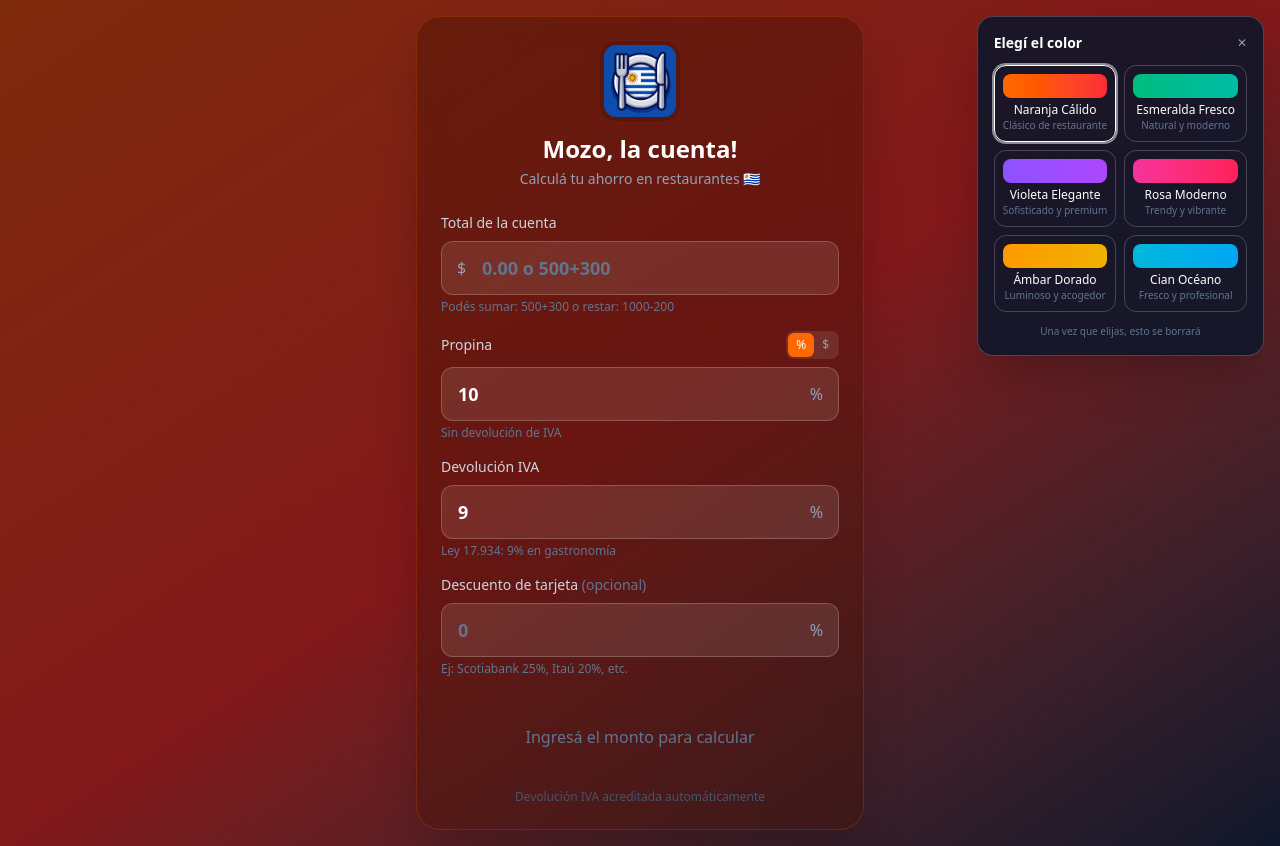
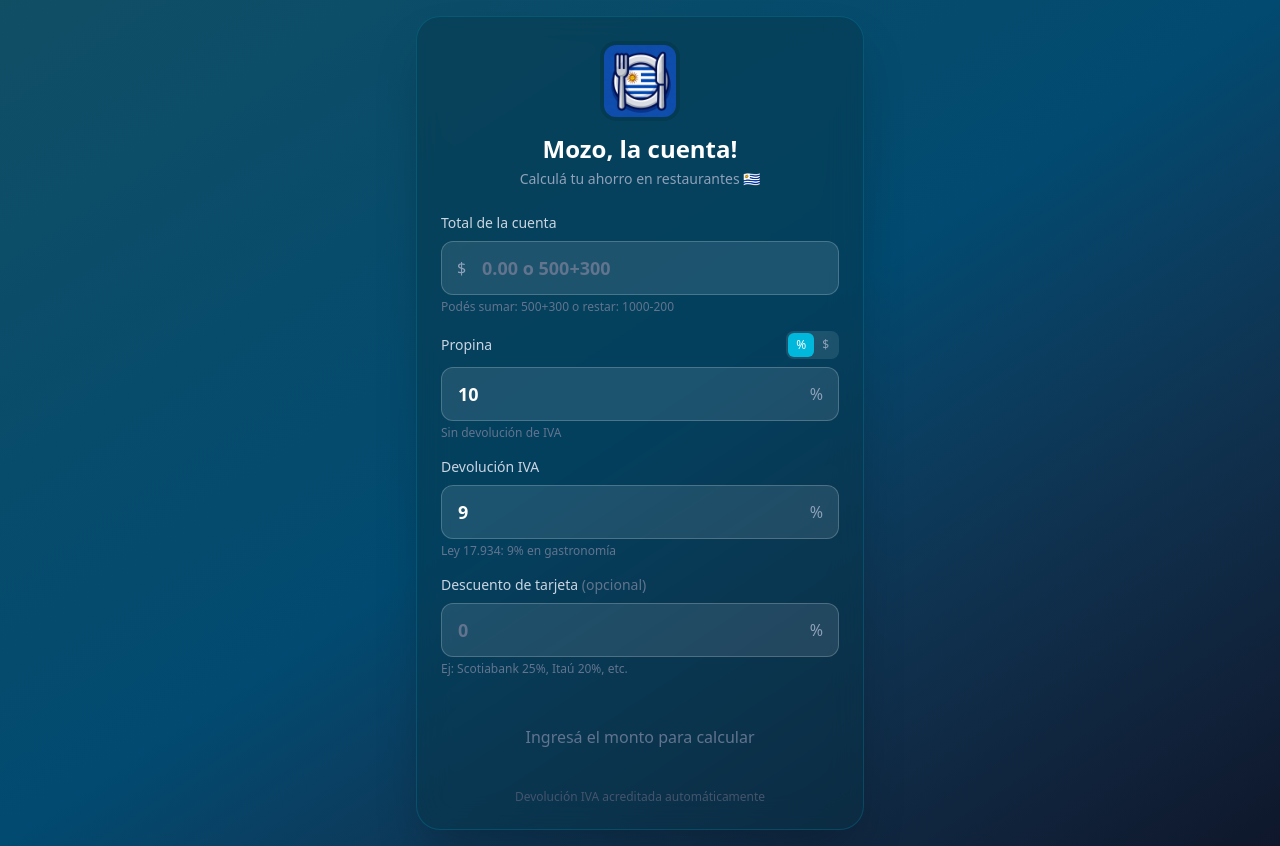
Before and after one commit to acabreragnz/mozo-la-cuenta, a React (Vite) app: page / in a window 1280 px wide. Built offline with nearby package versions, Linux system fonts and the light colour scheme.

Commit message:
Apply Cian Océano color palette permanently
- Remove color palette selector and all palette definitions
- Apply cyan/sky color scheme across the entire app
- Simplify code by removing dynamic theming system

```diff
--- a/src/RestaurantIVACalculator.tsx
+++ b/src/RestaurantIVACalculator.tsx
@@ -1,112 +1,4 @@
 import { useState, useMemo } from "react";
-
-// Definición de paletas de colores para la app
-const paletas = {
-  naranja: {
-    nombre: "Naranja Cálido",
-    descripcion: "Clásico de restaurante",
-    fondo: "bg-gradient-to-br from-orange-900 via-red-900 to-slate-900",
-    tarjeta: "bg-orange-950/40",
-    bordeCard: "border-orange-500/20",
-    botonActivo: "bg-orange-500",
-    botonInactivo: "text-slate-400 hover:text-white",
-    inputFocus: "focus:border-orange-500 focus:ring-orange-500/20",
-    acento: "text-orange-400",
-    acordeonBorde: "border-orange-500/30",
-    acordeonBg: "bg-orange-950/20",
-    gradienteResultado: "bg-gradient-to-r from-orange-500 to-red-500",
-    textoResultado: "text-orange-100",
-    toggle: "bg-orange-500",
-    preview: "bg-gradient-to-r from-orange-500 to-red-500",
-  },
-  esmeralda: {
-    nombre: "Esmeralda Fresco",
-    descripcion: "Natural y moderno",
-    fondo: "bg-gradient-to-br from-emerald-900 via-teal-900 to-slate-900",
-    tarjeta: "bg-emerald-950/40",
-    bordeCard: "border-emerald-500/20",
-    botonActivo: "bg-emerald-500",
-    botonInactivo: "text-slate-400 hover:text-white",
-    inputFocus: "focus:border-emerald-500 focus:ring-emerald-500/20",
-    acento: "text-emerald-400",
-    acordeonBorde: "border-emerald-500/30",
-    acordeonBg: "bg-emerald-950/20",
-    gradienteResultado: "bg-gradient-to-r from-emerald-500 to-teal-500",
-    textoResultado: "text-emerald-100",
-    toggle: "bg-emerald-500",
-    preview: "bg-gradient-to-r from-emerald-500 to-teal-500",
-  },
-  violeta: {
-    nombre: "Violeta Elegante",
-    descripcion: "Sofisticado y premium",
-    fondo: "bg-gradient-to-br from-violet-900 via-purple-900 to-slate-900",
-    tarjeta: "bg-violet-950/40",
-    bordeCard: "border-violet-500/20",
-    botonActivo: "bg-violet-500",
-    botonInactivo: "text-slate-400 hover:text-white",
-    inputFocus: "focus:border-violet-500 focus:ring-violet-500/20",
-    acento: "text-violet-400",
-    acordeonBorde: "border-violet-500/30",
-    acordeonBg: "bg-violet-950/20",
-    gradienteResultado: "bg-gradient-to-r from-violet-500 to-purple-500",
-    textoResultado: "text-violet-100",
-    toggle: "bg-violet-500",
-    preview: "bg-gradient-to-r from-violet-500 to-purple-500",
-  },
-  rosa: {
-    nombre: "Rosa Moderno",
-    descripcion: "Trendy y vibrante",
-    fondo: "bg-gradient-to-br from-pink-900 via-rose-900 to-slate-900",
-    tarjeta: "bg-pink-950/40",
-    bordeCard: "border-pink-500/20",
-    botonActivo: "bg-pink-500",
-    botonInactivo: "text-slate-400 hover:text-white",
-    inputFocus: "focus:border-pink-500 focus:ring-pink-500/20",
-    acento: "text-pink-400",
-    acordeonBorde: "border-pink-500/30",
-    acordeonBg: "bg-pink-950/20",
-    gradienteResultado: "bg-gradient-to-r from-pink-500 to-rose-500",
-    textoResultado: "text-pink-100",
-    toggle: "bg-pink-500",
-    preview: "bg-gradient-to-r from-pink-500 to-rose-500",
-  },
-  ambar: {
-    nombre: "Ámbar Dorado",
-    descripcion: "Luminoso y acogedor",
-    fondo: "bg-gradient-to-br from-amber-900 via-yellow-900 to-slate-900",
-    tarjeta: "bg-amber-950/40",
-    bordeCard: "border-amber-500/20",
-    botonActivo: "bg-amber-500",
-    botonInactivo: "text-slate-400 hover:text-white",
-    inputFocus: "focus:border-amber-500 focus:ring-amber-500/20",
-    acento: "text-amber-400",
-    acordeonBorde: "border-amber-500/30",
-    acordeonBg: "bg-amber-950/20",
-    gradienteResultado: "bg-gradient-to-r from-amber-500 to-yellow-500",
-    textoResultado: "text-amber-100",
-    toggle: "bg-amber-500",
-    preview: "bg-gradient-to-r from-amber-500 to-yellow-500",
-  },
-  cian: {
-    nombre: "Cian Océano",
-    descripcion: "Fresco y profesional",
-    fondo: "bg-gradient-to-br from-cyan-900 via-sky-900 to-slate-900",
-    tarjeta: "bg-cyan-950/40",
-    bordeCard: "border-cyan-500/20",
-    botonActivo: "bg-cyan-500",
-    botonInactivo: "text-slate-400 hover:text-white",
-    inputFocus: "focus:border-cyan-500 focus:ring-cyan-500/20",
-    acento: "text-cyan-400",
-    acordeonBorde: "border-cyan-500/30",
-    acordeonBg: "bg-cyan-950/20",
-    gradienteResultado: "bg-gradient-to-r from-cyan-500 to-sky-500",
-    textoResultado: "text-cyan-100",
-    toggle: "bg-cyan-500",
-    preview: "bg-gradient-to-r from-cyan-500 to-sky-500",
-  },
-} as const;
-
-type PaletaKey = keyof typeof paletas;
 
 export default function RestaurantIVACalculator() {
   const [montoExpresion, setMontoExpresion] = useState("");
@@ -116,27 +8,17 @@ export default function RestaurantIVACalculator() {
   const [descuentoTarjeta, setDescuentoTarjeta] = useState("");
   const [porcentajeIVA, setPorcentajeIVA] = useState("9");
   const [propinaEnDescuento, setPropinaEnDescuento] = useState(true);
-  const [tipoDescuento, setTipoDescuento] = useState("reembolso"); // 'reembolso' o 'factura'
+  const [tipoDescuento, setTipoDescuento] = useState("reembolso");
   const [acordeonAbierto, setAcordeonAbierto] = useState<
     "factura" | "pos" | null
   >(null);
-
-  // Estado para el selector de paleta de colores
-  const [paletaActual, setPaletaActual] = useState<PaletaKey>("naranja");
-  const [selectorVisible, setSelectorVisible] = useState(true);
-
-  // Obtener la paleta actual
-  const p = paletas[paletaActual];
 
   // Evaluar expresión matemática de forma segura
   const evaluarExpresion = (expr: string) => {
     if (!expr || expr.trim() === "") return 0;
     try {
-      // Solo permitir números, operadores básicos, paréntesis y puntos
       const sanitized = expr.replace(/[^0-9+\-*/.() ]/g, "");
       if (!sanitized) return 0;
-
-      // Evaluar de forma segura usando Function
       const result = new Function(`return ${sanitized}`)();
       return isNaN(result) || !isFinite(result) ? 0 : result;
     } catch {
@@ -152,20 +34,15 @@ export default function RestaurantIVACalculator() {
   const descuentoPorcentaje = parseFloat(descuentoTarjeta) || 0;
   const ivaReembolso = parseFloat(porcentajeIVA) || 0;
 
-  // Cálculos según tipo de descuento
   const montoDescontadoFactura =
     tipoDescuento === "factura"
       ? montoNumerico * (1 - descuentoPorcentaje / 100)
       : montoNumerico;
 
-  // Monto en POS
   const montoPOS = montoDescontadoFactura;
 
-  // Calcular propina sobre el monto del POS (no sobre el e-ticket)
   const propinaNumerico = useMemo(() => {
-    // La propina siempre se calcula sobre el monto que va al POS
     const basePropina = montoPOS;
-
     if (tipoPropina === "porcentaje") {
       const pct = parseFloat(propinaPorcentaje) || 0;
       return basePropina * (pct / 100);
@@ -182,20 +59,16 @@ export default function RestaurantIVACalculator() {
 
   const subtotal = montoNumerico + propinaNumerico;
 
-  // Para reembolso, el descuento se calcula sobre subtotal o solo monto
   const baseDescuentoTarjeta = propinaEnDescuento ? subtotal : montoNumerico;
   const montoDescuentoTarjeta =
     tipoDescuento === "reembolso"
       ? baseDescuentoTarjeta * (descuentoPorcentaje / 100)
       : montoNumerico * (descuentoPorcentaje / 100);
 
-  // Base gravada: siempre sobre el monto efectivamente facturado (sin propina)
-  // Si es descuento en factura, usar el monto del POS (puede ser redondeado)
   const montoParaIVA = tipoDescuento === "factura" ? montoPOS : montoNumerico;
   const montoGravado = montoParaIVA / 1.22;
   const descuentoIVA = montoGravado * (ivaReembolso / 100);
 
-  // Total final
   const precioFinal =
     tipoDescuento === "factura"
       ? montoPOS + propinaNumerico - descuentoIVA
@@ -214,58 +87,10 @@ export default function RestaurantIVACalculator() {
   const expresionTieneOperador = /[+\-*/]/.test(montoExpresion);
 
   return (
-    <div className={`min-h-screen flex items-center justify-center p-4 ${p.fondo} transition-all duration-500`}>
-      {/* Selector de Paleta de Colores */}
-      {selectorVisible && (
-        <div className="fixed top-4 right-4 z-50">
-          <div className="backdrop-blur-lg rounded-2xl shadow-2xl p-4 border bg-slate-900/90 border-white/20 max-w-xs">
-            <div className="flex items-center justify-between mb-3">
-              <h3 className="text-white font-semibold text-sm">Elegí el color</h3>
-              <button
-                onClick={() => setSelectorVisible(false)}
-                className="text-slate-400 hover:text-white text-xs"
-              >
-                ✕
-              </button>
-            </div>
-            <div className="grid grid-cols-2 gap-2">
-              {(Object.keys(paletas) as PaletaKey[]).map((key) => (
-                <button
-                  key={key}
-                  onClick={() => setPaletaActual(key)}
-                  className={`p-2 rounded-xl border transition-all ${
-                    paletaActual === key
-                      ? "border-white ring-2 ring-white/50"
-                      : "border-white/20 hover:border-white/40"
-                  }`}
-                >
-                  <div className={`h-6 rounded-lg mb-1 ${paletas[key].preview}`} />
-                  <p className="text-white text-xs font-medium">{paletas[key].nombre}</p>
-                  <p className="text-slate-500 text-[10px]">{paletas[key].descripcion}</p>
-                </button>
-              ))}
-            </div>
-            <p className="text-slate-500 text-[10px] mt-3 text-center">
-              Una vez que elijas, esto se borrará
-            </p>
-          </div>
-        </div>
-      )}
-
-      {/* Botón para mostrar selector si está oculto */}
-      {!selectorVisible && (
-        <button
-          onClick={() => setSelectorVisible(true)}
-          className="fixed top-4 right-4 z-50 p-3 rounded-full backdrop-blur-lg shadow-lg border bg-slate-900/80 border-white/20 hover:bg-slate-800/80 transition-all"
-          title="Cambiar colores"
-        >
-          <span className="text-lg">🎨</span>
-        </button>
-      )}
-
-      <div className={`backdrop-blur-lg rounded-3xl shadow-2xl p-6 w-full max-w-md border ${p.tarjeta} ${p.bordeCard} transition-all duration-500`}>
+    <div className="min-h-screen flex items-center justify-center p-4 bg-gradient-to-br from-cyan-900 via-sky-900 to-slate-900">
+      <div className="backdrop-blur-lg rounded-3xl shadow-2xl p-6 w-full max-w-md border bg-cyan-950/40 border-cyan-500/20">
         <div className="text-center mb-6">
-          <div className={`inline-flex items-center justify-center w-20 h-20 rounded-2xl mb-3 ${p.tarjeta} p-1`}>
+          <div className="inline-flex items-center justify-center w-20 h-20 rounded-2xl mb-3 bg-cyan-950/40 p-1">
             <img src="/favicon.jpg" alt="Mozo, la cuenta!" className="w-full h-full rounded-xl" />
           </div>
           <h1 className="text-2xl font-bold text-white">Mozo, la cuenta!</h1>
@@ -289,7 +114,7 @@ export default function RestaurantIVACalculator() {
                 value={montoExpresion}
                 onChange={(e) => setMontoExpresion(e.target.value)}
                 placeholder="0.00 o 500+300"
-                className={`w-full pl-10 pr-4 py-3 text-lg font-semibold bg-white/10 border border-white/20 rounded-xl text-white placeholder-slate-500 focus:ring-2 focus:outline-none transition-all ${p.inputFocus}`}
+                className="w-full pl-10 pr-4 py-3 text-lg font-semibold bg-white/10 border border-white/20 rounded-xl text-white placeholder-slate-500 focus:ring-2 focus:outline-none transition-all focus:border-cyan-500 focus:ring-cyan-500/20"
               />
             </div>
             {expresionTieneOperador && montoNumerico > 0 && (
@@ -312,8 +137,8 @@ export default function RestaurantIVACalculator() {
                   onClick={() => setTipoPropina("porcentaje")}
                   className={`px-2 py-1 text-xs rounded-md transition-all ${
                     tipoPropina === "porcentaje"
-                      ? `${p.botonActivo} text-white`
-                      : p.botonInactivo
+                      ? "bg-cyan-500 text-white"
+                      : "text-slate-400 hover:text-white"
                   }`}
                 >
                   %
@@ -322,8 +147,8 @@ export default function RestaurantIVACalculator() {
                   onClick={() => setTipoPropina("fija")}
                   className={`px-2 py-1 text-xs rounded-md transition-all ${
                     tipoPropina === "fija"
-                      ? `${p.botonActivo} text-white`
-                      : p.botonInactivo
+                      ? "bg-cyan-500 text-white"
+                      : "text-slate-400 hover:text-white"
                   }`}
                 >
                   $
@@ -347,7 +172,7 @@ export default function RestaurantIVACalculator() {
                     : setPropinaFija(e.target.value)
                 }
                 placeholder={tipoPropina === "porcentaje" ? "10" : "0.00"}
-                className={`w-full py-3 text-lg font-semibold bg-white/10 border border-white/20 rounded-xl text-white placeholder-slate-500 focus:ring-2 focus:outline-none transition-all ${p.inputFocus} ${
+                className={`w-full py-3 text-lg font-semibold bg-white/10 border border-white/20 rounded-xl text-white placeholder-slate-500 focus:ring-2 focus:outline-none transition-all focus:border-cyan-500 focus:ring-cyan-500/20 ${
                   tipoPropina === "fija" ? "pl-10 pr-4" : "pl-4 pr-10"
                 }`}
               />
@@ -377,7 +202,7 @@ export default function RestaurantIVACalculator() {
                 placeholder="9"
                 min="0"
                 max="22"
-                className={`w-full pl-4 pr-10 py-3 text-lg font-semibold bg-white/10 border border-white/20 rounded-xl text-white placeholder-slate-500 focus:ring-2 focus:outline-none transition-all ${p.inputFocus}`}
+                className="w-full pl-4 pr-10 py-3 text-lg font-semibold bg-white/10 border border-white/20 rounded-xl text-white placeholder-slate-500 focus:ring-2 focus:outline-none transition-all focus:border-cyan-500 focus:ring-cyan-500/20"
               />
               <span className="absolute right-4 top-1/2 -translate-y-1/2 text-slate-400 font-medium">
                 %
@@ -401,7 +226,7 @@ export default function RestaurantIVACalculator() {
                 placeholder="0"
                 min="0"
                 max="100"
-                className={`w-full pl-4 pr-10 py-3 text-lg font-semibold bg-white/10 border border-white/20 rounded-xl text-white placeholder-slate-500 focus:ring-2 focus:outline-none transition-all ${p.inputFocus}`}
+                className="w-full pl-4 pr-10 py-3 text-lg font-semibold bg-white/10 border border-white/20 rounded-xl text-white placeholder-slate-500 focus:ring-2 focus:outline-none transition-all focus:border-cyan-500 focus:ring-cyan-500/20"
               />
               <span className="absolute right-4 top-1/2 -translate-y-1/2 text-slate-400 font-medium">
                 %
@@ -418,8 +243,8 @@ export default function RestaurantIVACalculator() {
                     onClick={() => setTipoDescuento("reembolso")}
                     className={`flex-1 py-2 px-3 rounded-lg text-xs font-medium transition-all ${
                       tipoDescuento === "reembolso"
-                        ? `${p.botonActivo} text-white`
-                        : p.botonInactivo
+                        ? "bg-cyan-500 text-white"
+                        : "text-slate-400 hover:text-white"
                     }`}
                   >
                     Reembolso
@@ -428,8 +253,8 @@ export default function RestaurantIVACalculator() {
                     onClick={() => setTipoDescuento("factura")}
                     className={`flex-1 py-2 px-3 rounded-lg text-xs font-medium transition-all ${
                       tipoDescuento === "factura"
-                        ? `${p.botonActivo} text-white`
-                        : p.botonInactivo
+                        ? "bg-cyan-500 text-white"
+                        : "text-slate-400 hover:text-white"
                     }`}
                   >
                     En factura
@@ -450,7 +275,7 @@ export default function RestaurantIVACalculator() {
               >
                 <div
                   className={`relative w-11 h-6 rounded-full transition-colors duration-300 ${
-                    propinaEnDescuento ? p.toggle : "bg-white/20"
+                    propinaEnDescuento ? "bg-cyan-500" : "bg-white/20"
                   }`}
                 >
                   <div
@@ -549,33 +374,33 @@ export default function RestaurantIVACalculator() {
             {ivaReembolso > 0 && (
               <div className="flex justify-between items-center py-2 text-sm">
                 <div>
-                  <span className={p.acento}>
+                  <span className="text-cyan-400">
                     Devolución IVA ({ivaReembolso}%)
                   </span>
                   <p className="text-xs text-slate-500">
                     Sobre gravado $ {formatMoney(montoGravado)}
                   </p>
                 </div>
-                <span className={p.acento}>
+                <span className="text-cyan-400">
                   - $ {formatMoney(descuentoIVA)}
                 </span>
               </div>
             )}
 
-            <div className={`rounded-2xl p-4 mt-3 ${p.gradienteResultado} transition-all duration-500`}>
+            <div className="rounded-2xl p-4 mt-3 bg-gradient-to-r from-cyan-500 to-sky-500">
               <div className="flex justify-between items-center">
                 <div>
-                  <p className={`text-sm ${p.textoResultado}`}>Pagás</p>
+                  <p className="text-sm text-cyan-100">Pagás</p>
                   <p className="text-white text-2xl font-bold">
                     $ {formatMoney(precioFinal)}
                   </p>
                 </div>
                 <div className="text-right">
-                  <p className={`text-sm ${p.textoResultado}`}>Ahorrás</p>
+                  <p className="text-sm text-cyan-100">Ahorrás</p>
                   <p className="text-white text-lg font-semibold">
                     $ {formatMoney(ahorroTotal)}
                   </p>
-                  <p className={`text-xs ${p.textoResultado}`}>
+                  <p className="text-xs text-cyan-100">
                     ({porcentajeAhorro.toFixed(1)}%)
                   </p>
                 </div>
@@ -585,7 +410,7 @@ export default function RestaurantIVACalculator() {
             {/* Acordeones de comprobantes */}
             <div className="mt-4 space-y-2">
               {/* Acordeón Factura */}
-              <div className={`rounded-xl border overflow-hidden ${p.acordeonBorde} ${p.acordeonBg} transition-all duration-500`}>
+              <div className="rounded-xl border overflow-hidden border-cyan-500/30 bg-cyan-950/20">
                 <button
                   onClick={() =>
                     setAcordeonAbierto(
@@ -661,7 +486,7 @@ export default function RestaurantIVACalculator() {
               </div>
 
               {/* Acordeón POS */}
-              <div className={`rounded-xl border overflow-hidden ${p.acordeonBorde} ${p.acordeonBg} transition-all duration-500`}>
+              <div className="rounded-xl border overflow-hidden border-cyan-500/30 bg-cyan-950/20">
                 <button
                   onClick={() =>
                     setAcordeonAbierto(acordeonAbierto === "pos" ? null : "pos")
@@ -698,10 +523,10 @@ export default function RestaurantIVACalculator() {
                     )}
                     {ivaReembolso > 0 && (
                       <div className="flex justify-between">
-                        <span className={p.acento}>
+                        <span className="text-cyan-400">
                           Devolución IVA Ley 17.934
                         </span>
-                        <span className={p.acento}>
+                        <span className="text-cyan-400">
                           - $ {formatMoney(descuentoIVA)}
                         </span>
                       </div>
```
